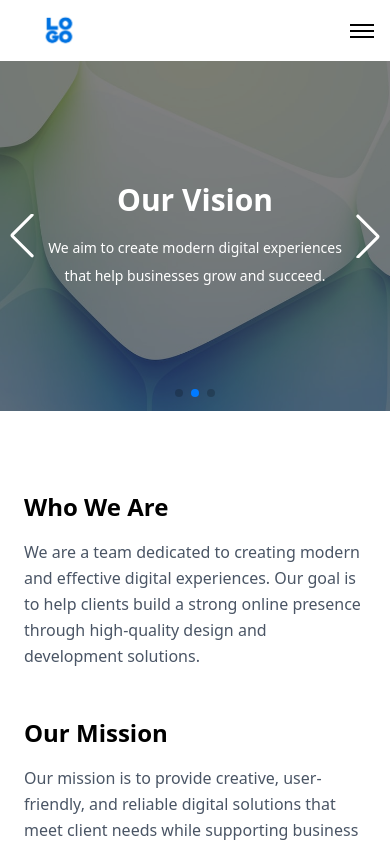
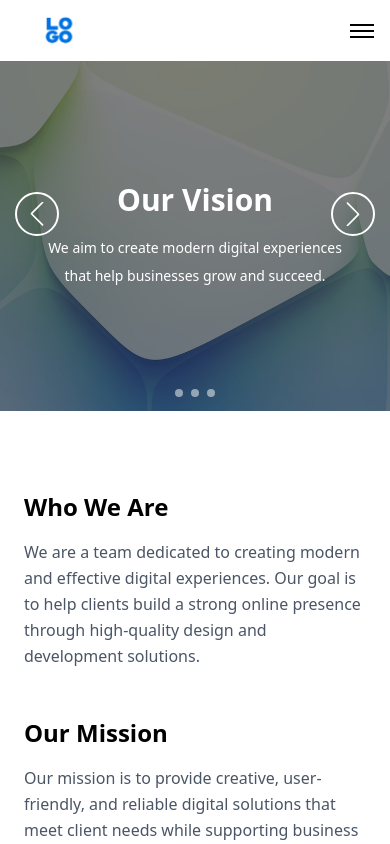
Before and after one commit to theresiajreije/project2-nextjs, a Next.js app: page /about in a window 390 px wide. Shown: the top 844 px of the page. Built offline with nearby package versions, Linux system fonts and the light colour scheme.

Commit message:
fixing pagination and arrows navigation

```diff
--- a/app/components/about-swiper.tsx
+++ b/app/components/about-swiper.tsx
@@ -43,7 +43,7 @@ export default function AboutSwiper() {
         pagination={{ clickable: true }}
         autoplay={{ delay: 4000, disableOnInteraction: false }}
         loop={true}
-        className="min-h-[350px] sm:min-h-[420px] lg:min-h-[498px]"
+        className="about-swiper min-h-[350px] sm:min-h-[420px] lg:min-h-[498px]"
       >
         {slides.map((slide, index) => (
           <SwiperSlide key={index}>
@@ -58,7 +58,7 @@ export default function AboutSwiper() {
                   {slide.title}
                 </h1>
 
-               <p className="mx-auto max-w-lg text-sm leading-7 sm:max-w-xl sm:text-base lg:max-w-2xl lg:text-lg">
+                <p className="mx-auto max-w-lg text-sm leading-7 sm:max-w-xl sm:text-base lg:max-w-2xl lg:text-lg">
                   {slide.description}
                 </p>
               </div>
--- a/app/globals.css
+++ b/app/globals.css
@@ -13,19 +13,56 @@ body {
   width: 100%;
 }
 
-/* Arrows default */
+/* Swiper navigation arrows */
 .swiper-button-next,
 .swiper-button-prev {
   color: white !important;
+
+  width: 40px;
+  height: 40px;
+  border-radius: 50%;
+
+  background: transparent;
+  border: 2px solid white;
+
+  padding: 8px;
+
+  top: 55%;
+  transform: translateY(-50%);
 }
 
-/* 📱 Mobile fix → push arrows to edges */
+
+/* Arrow position (better spacing) */
+.swiper-button-prev {
+  left: 30px !important;
+}
+
+.swiper-button-next {
+  right: 30px !important;
+}
+
+/* Pagination bullets  */
+.about-swiper .swiper-pagination-bullet {
+  width: 8px;
+  height: 8px;
+  background-color: white !important;
+  opacity: 0.5;
+}
+
+
+/* Mobile adjustments */
 @media (max-width: 640px) {
+  .swiper-button-next,
   .swiper-button-prev {
-    left: 0px !important;   /* move more left */
+    width: 45px;
+    height: 45px;
+  }
+
+  .swiper-button-prev {
+    left: 15px !important;
   }
 
   .swiper-button-next {
-    right: 0px !important;  /* move more right */
+    right: 15px !important;
   }
 }
```
